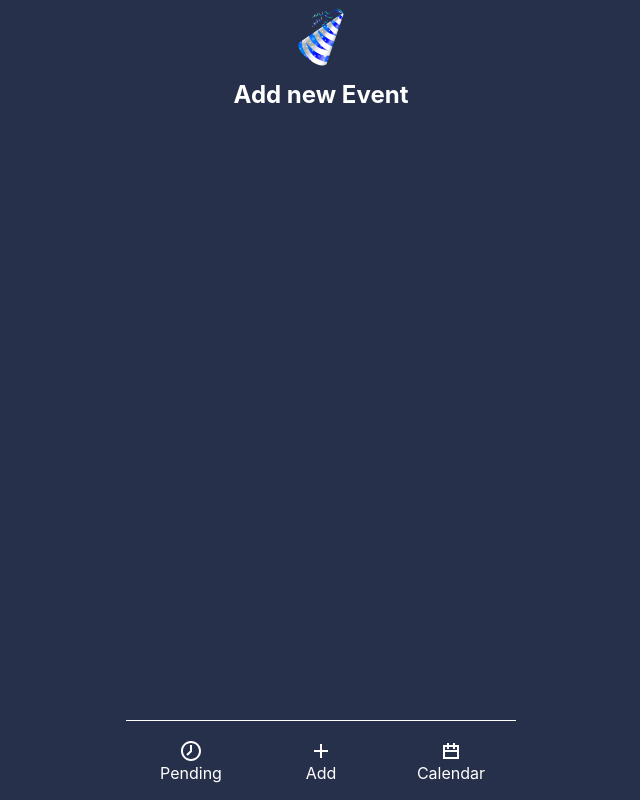
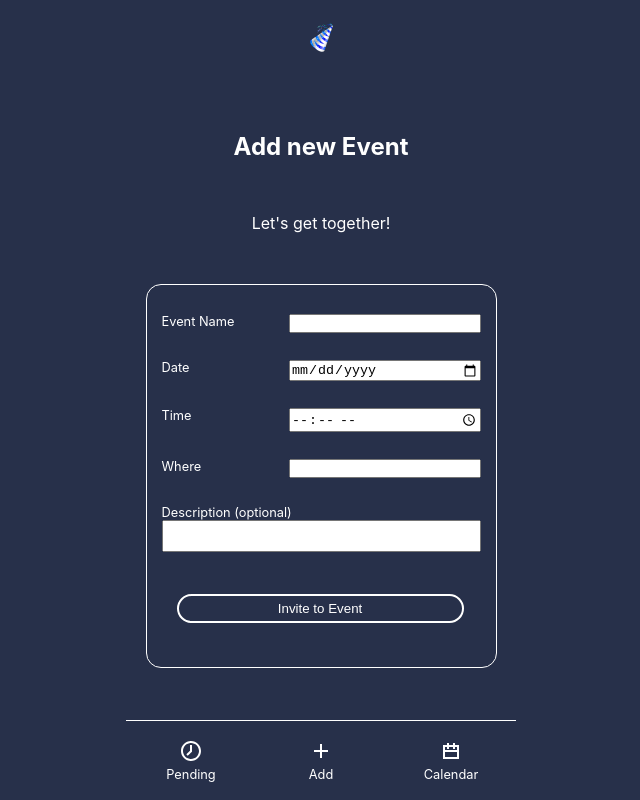
Before and after one commit to MelanieDeuretzbacher/inviteme-frontend, a React (Create React App) app: page /add in a window 1280 px wide. Shown: the whole page, without its empty margins (319-959 px from the left). Built offline with nearby package versions, Linux system fonts and the light colour scheme.

Commit message:
added form for adding new events

```diff
--- /dev/null
+++ b/src/components/AddEventForm.jsx
@@ -0,0 +1,53 @@
+import React, {useState, useEffect} from "react";
+import styles from "./../css/addeventform.module.scss";
+import ReusableButton from "./ReusableButton";
+
+const AddEventForm = () => {
+
+  const [formData, setFormData] = useState(false);
+
+  useEffect(() => {
+    console.log(formData);
+  }, [formData])
+
+  const handleSubmit = (e) => {
+    e.preventDefault();
+    setFormData({
+      eventTitle: e.target.eventTitle.value,
+      eventDate: e.target.eventDate.value,
+      eventTime: e.target.eventTime.value,
+      eventLocation: e.target.eventLocation.value,
+      eventDescription: e.target.eventDescription.value,
+    });
+  }
+
+  return(
+    <form className={styles.eventForm} onSubmit={handleSubmit}>
+      <div>
+        <label htmlFor="eventTitle">Event Name</label>
+        <input name="eventTitle" id="eventTitle" type="text" required/>
+      </div>
+      <div>
+        <label htmlFor="eventDate">Date</label>
+        <input id="eventDate" name="eventDate" type="date" required/>
+      </div>
+      <div>
+        <label htmlFor="eventTime">Time</label>
+        <input name="eventTime" id="eventTime" type="time" required/>
+      </div>
+      <div>
+        <label htmlFor="eventLocation">Where</label>
+        <input input="eventLocation"name="eventLocation" type="text" required/>
+      </div>
+      <div className={styles.descriptionBox}>
+        <label htmlFor="eventDescription">Description (optional)</label>
+        <textarea id="eventDescription" name="eventDescription" type="text" />
+      </div>
+      <div>
+        <ReusableButton type="submit">Invite to Event</ReusableButton>
+      </div>
+    </form>
+  )
+}
+
+export default AddEventForm;
--- /dev/null
+++ b/src/css/addeventform.module.scss
@@ -0,0 +1,45 @@
+@import "./global/global.scss";
+
+.eventForm {
+  border: 1px solid $borderColor;
+  border-radius: $border-radius-main;
+  flex: 0 0 $main-container-height;
+  width: 90%;
+  display: flex;
+  flex-direction: column;
+  text-align: left;
+  justify-content: space-evenly;
+  padding: 2px 15px;
+
+  div {
+    display: flex;
+    justify-content: space-between;
+    font-size: $fontsize-labels;
+
+    input {
+      width: 60%;
+    }
+
+    input[type="date"]:hover, input[type="time"]:hover {
+      cursor: pointer;
+    }
+
+    button {
+      width: 90%;
+
+      &:hover {
+        cursor: pointer;
+        background-color: $hoverColor;
+      }
+    }
+  }
+
+  .descriptionBox {
+    flex-direction: column;
+    font-size: $fontsize-xs;
+
+    textarea {
+      resize: none;
+    }
+  }
+}
--- a/src/css/global/global.scss
+++ b/src/css/global/global.scss
@@ -4,6 +4,7 @@
   box-sizing: border-box;
   margin: 0;
   padding: 0;
+  transition: background-color $hoverTransition, color $hoverTransition;
 }
 
 body {
--- a/src/css/global/variables.scss
+++ b/src/css/global/variables.scss
@@ -3,19 +3,33 @@
 $darkBkg: #27304A;
 $fontColor: #FFFFFF;
 $borderColor: #FFFFFF;
-$navHoverColor: #45527A;
+$hoverColor: #45527A;
 
 // sizes
 $header-height: 10%;
 $footer-height: 10%;
 $nav-height: 10%;
 $main-height: calc(100vh - ($header-height + $nav-height));
+$main-container-height: 60%;
 
 $padding-sides-main: 24px;
 
 // border-radius
-$border-radius-main: 5px;
+$border-radius-main: 15px;
 $border-radius-button: 20px;
 $border-radius-card: 10px;
 
-// fonts
+//transitions
+$hoverTransition: .4s;
+
+// fontsizes general
+$fontsize-L: 1.4em;
+$fontsize-M: 1.2em;
+$fontsize-S: .8em;
+
+// fontsizes HTML
+$fontsize-heading: $fontsize-L;
+$fontsize-text: $fontsize-M;
+$fontsize-labels: $fontsize-S;
+$fontsize-xs: $fontsize-S;
+$fontsize-nav: $fontsize-S;
--- a/src/css/header.module.scss
+++ b/src/css/header.module.scss
@@ -9,8 +9,12 @@
     justify-content: center;
     align-items: center;
 
-    .logo:hover {
-      cursor: pointer;
+    .logo {
+      height: 30px;
+
+      &:hover {
+        cursor: pointer;
+      }
     }
   }
 }
--- a/src/css/navbar.module.scss
+++ b/src/css/navbar.module.scss
@@ -23,10 +23,12 @@
         flex-direction: column;
         justify-content: center;
         align-items: center;
+        font-size: $fontsize-nav;
+        gap: 4px;
       }
 
       &:hover {
-        background-color: $navHoverColor;
+        background-color: $hoverColor;
       }
     }
   }
--- a/src/css/views/addevent.module.scss
+++ b/src/css/views/addevent.module.scss
@@ -4,4 +4,8 @@
   margin: 0 auto;
   height: $main-height;
   text-align: center;
+  display: flex;
+  flex-direction: column;
+  justify-content: space-evenly;
+  align-items: center;
 }
--- a/src/views/AddEvent.jsx
+++ b/src/views/AddEvent.jsx
@@ -1,10 +1,13 @@
 import React from "react";
 import styles from "./../css/views/addevent.module.scss";
+import AddEventForm from "./../components/AddEventForm";
 
 const AddEvent = () => {
   return(
     <div className={styles.addEventWrapper}>
       <h2>Add new Event</h2>
+      <p>Let's get together!</p>
+      <AddEventForm />
     </div>
   );
 }
```
Also changed, not shown: src/content/eventDummydata.json (added, +44 -0 lines), src/content/userDummydata.json (added, +40 -0 lines).
